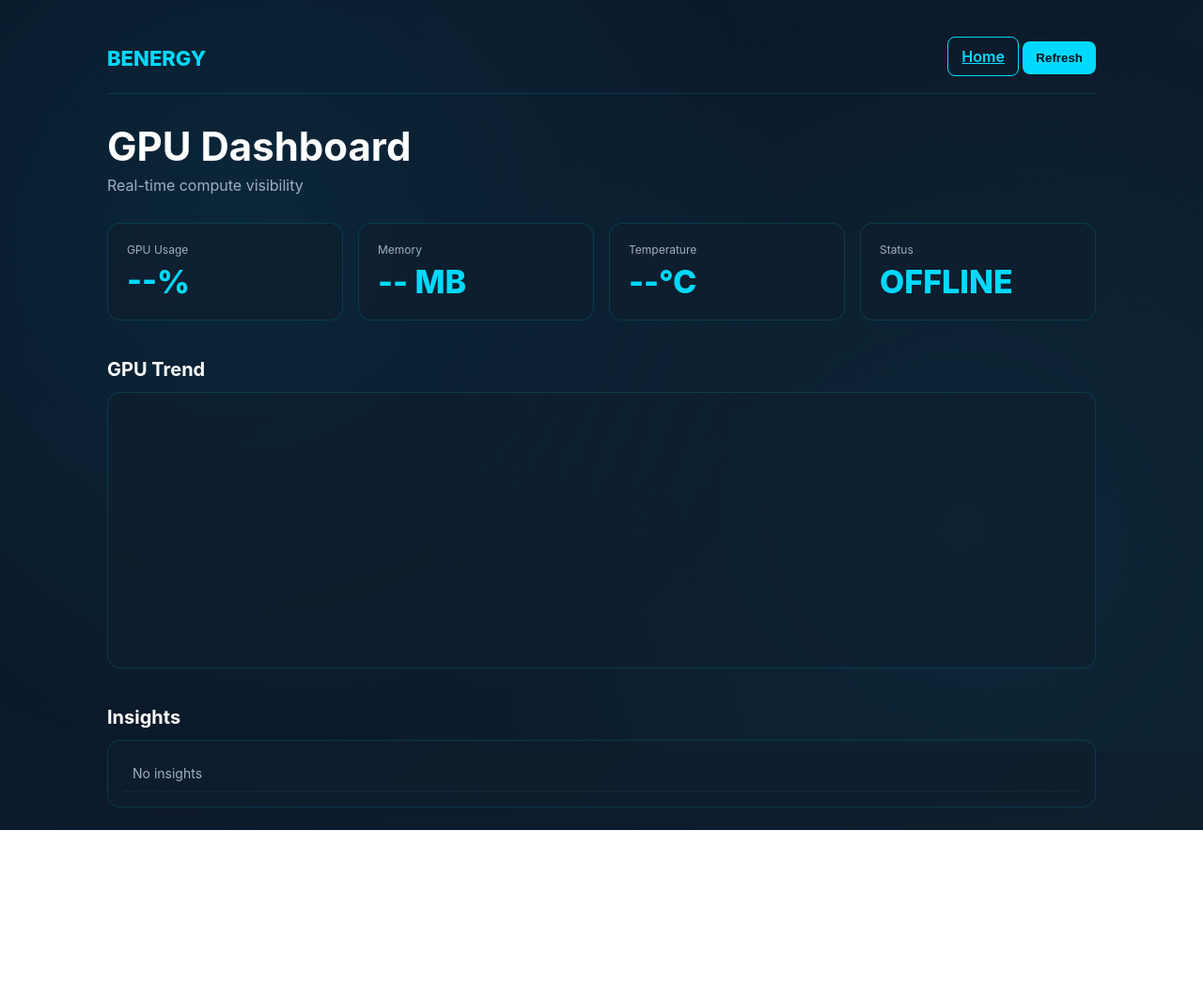
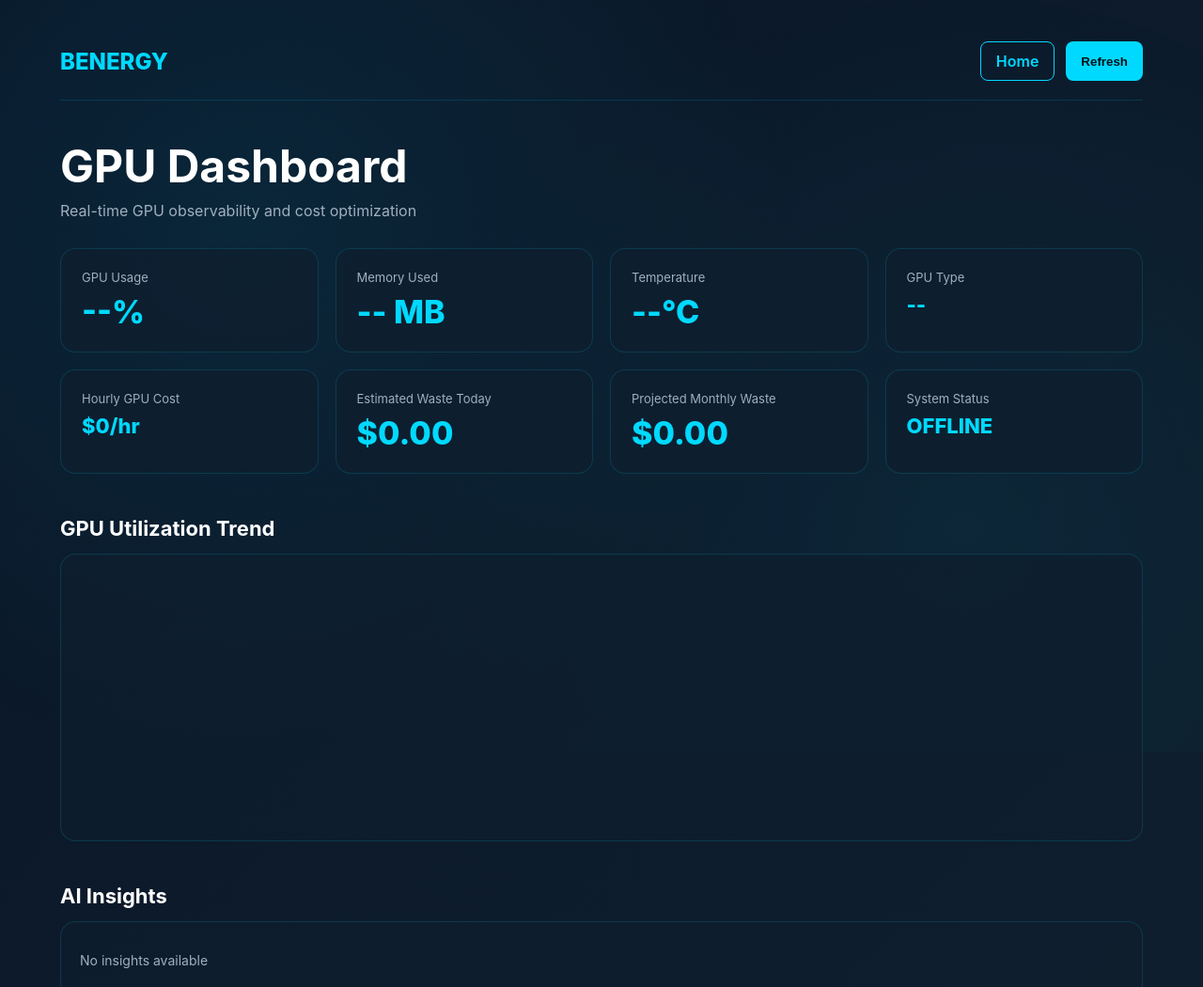
Before and after one commit to Benergy-io/Benergy, a plain HTML site: page frontend/app.html in a window 1280 px wide. Shown: the top 1050 px of the page at 94% size. Before the commit the page ends 883 px from the top, so only its background shows below. Drawn offline with Linux system fonts and the light colour scheme; no server answers.

Commit message:
final pricing dashboard upgrade

```diff
--- a/frontend/app.html
+++ b/frontend/app.html
@@ -1,44 +1,50 @@
-<html lang="">
+<!DOCTYPE html>
+<html lang="en">
 <head>
-    <meta charset="UTF-8">
-    <meta name="viewpo, initial-scale=1.0">
-    <title>Dashboard - </title>
+<meta charset="UTF-8" />
+<meta name="viewport" content="width=device-width, initial-scale=1.0"/>
+<title>Benergy Dashboard</title>
 
 <style>
-    * { margin:0; padding:0; box-sizing:border-box; }
+*{
+    margin:0;
+    padding:0;
+    box-sizing:border-box;
+}
 
-    :root {
+:root{
     --primary:#00d9ff;
     --dark:#0a1628;
     --surface:#0f1f2e;
-        --text:#fff;
+    --text:#ffffff;
     --muted:#9fb0c0;
 }
 
-    body {
-        font-family: -apple-system, BlinkMacSystemFont, "Segoe UI", Roboto;
-        background: linear-gradient(135deg,#0a1628,#0f1f2e);
-        color: var(--text);
+body{
+    font-family:-apple-system,BlinkMacSystemFont,"Segoe UI",Roboto;
+    background:linear-gradient(135deg,#0a1628,#0f1f2e);
+    color:var(--text);
+    overflow-x:hidden;
 }
 
-    .bg {
-        position: fixed;
-        inset: 0;
+.bg{
+    position:fixed;
+    inset:0;
     background:
         radial-gradient(circle at 20% 30%, rgba(0,217,255,0.08), transparent 50%),
         radial-gradient(circle at 80% 70%, rgba(0,217,255,0.06), transparent 50%);
     z-index:0;
 }
 
-    .container {
+.container{
     position:relative;
     z-index:1;
-        max-width:1100px;
+    max-width:1200px;
     margin:auto;
     padding:24px;
 }
 
-    nav {
+nav{
     display:flex;
     justify-content:space-between;
     align-items:center;
@@ -46,63 +52,131 @@
     border-bottom:1px solid rgba(0,217,255,0.15);
 }
 
-    .logo {
+.logo{
+    font-size:24px;
     font-weight:800;
     color:var(--primary);
-        font-size:22px;
 }
 
-    .btn {
-        padding:10px 14px;
+.nav-buttons{
+    display:flex;
+    gap:12px;
+}
+
+.btn{
+    padding:10px 16px;
     border-radius:8px;
     border:none;
     cursor:pointer;
     font-weight:600;
+    transition:0.2s;
+    text-decoration:none;
 }
 
-    .btn-primary { background:var(--primary); color:#001018; }
-    .btn-secondary { background:transparent; border:1px solid var(--primary); color:var(--primary); }
+.btn-primary{
+    background:var(--primary);
+    color:#001018;
+}
 
-    .header { margin-top:30px; }
-    .header h1 { font-size:42px; }
-    .header p { color:var(--muted); margin-top:6px; }
+.btn-primary:hover{
+    transform:translateY(-2px);
+}
 
-    .grid {
+.btn-secondary{
+    background:transparent;
+    border:1px solid var(--primary);
+    color:var(--primary);
+}
+
+.header{
+    margin-top:40px;
+}
+
+.header h1{
+    font-size:48px;
+    margin-bottom:8px;
+}
+
+.header p{
+    color:var(--muted);
+    font-size:16px;
+}
+
+.grid{
+    margin-top:30px;
     display:grid;
     grid-template-columns:repeat(auto-fit,minmax(220px,1fr));
-        gap:16px;
-        margin-top:30px;
+    gap:18px;
 }
 
-    .card {
+.card{
     background:rgba(15,31,46,0.7);
     border:1px solid rgba(0,217,255,0.15);
-        padding:20px;
-        border-radius:14px;
+    border-radius:16px;
+    padding:22px;
+    transition:0.2s;
 }
 
-    .label { font-size:12px; color:var(--muted); }
-    .value { font-size:34px; color:var(--primary); font-weight:800; margin-top:6px; }
-
-    .section { margin-top:40px; }
-
-    .section h2 { font-size:20px; margin-bottom:12px; }
-
-    .panel {
-        background:rgba(15,31,46,0.6);
-        border:1px solid rgba(0,217,255,0.15);
-        padding:16px;
-        border-radius:14px;
+.card:hover{
+    transform:translateY(-3px);
+    border-color:rgba(0,217,255,0.35);
 }
 
-    .insight {
-        padding:10px;
+.label{
+    font-size:13px;
+    color:var(--muted);
+    margin-bottom:8px;
+}
+
+.value{
+    font-size:34px;
+    font-weight:800;
+    color:var(--primary);
+}
+
+.small{
+    font-size:22px;
+}
+
+.section{
+    margin-top:45px;
+}
+
+.section h2{
+    margin-bottom:14px;
+    font-size:22px;
+}
+
+.panel{
+    background:rgba(15,31,46,0.7);
+    border:1px solid rgba(0,217,255,0.15);
+    border-radius:16px;
+    padding:20px;
+}
+
+.insight{
+    padding:12px 0;
     border-bottom:1px solid rgba(255,255,255,0.05);
     color:var(--muted);
     font-size:14px;
 }
 
-    canvas { width:100%; height:260px; }
+.insight:last-child{
+    border-bottom:none;
+}
+
+canvas{
+    width:100%;
+    height:260px;
+}
+
+.footer{
+    margin-top:60px;
+    padding:20px 0;
+    text-align:center;
+    color:var(--muted);
+    font-size:13px;
+}
 </style>
 </head>
 
@@ -114,26 +188,30 @@
 
 <nav>
     <div class="logo">BENERGY</div>
-    <div>
-        <a class="btn btn-secondary" href="/">Home</a>
-        <button class="btn btn-primary" onclick="refresh()">Refresh</button>
+
+    <div class="nav-buttons">
+        <a href="/" class="btn btn-secondary">Home</a>
+        <button class="btn btn-primary" onclick="refreshDashboard()">
+            Refresh
+        </button>
     </div>
 </nav>
 
 <div class="header">
     <h1>GPU Dashboard</h1>
-    <p>Real-time compute visibility</p>
+    <p>Real-time GPU observability and cost optimization</p>
 </div>
 
 <!-- METRICS -->
 <div class="grid">
+
     <div class="card">
         <div class="label">GPU Usage</div>
         <div class="value" id="gpu">--%</div>
     </div>
 
     <div class="card">
-        <div class="label">Memory</div>
+        <div class="label">Memory Used</div>
         <div class="value" id="mem">-- MB</div>
     </div>
 
@@ -143,14 +221,36 @@
     </div>
 
     <div class="card">
-        <div class="label">Status</div>
-        <div class="value" id="status">LIVE</div>
+        <div class="label">GPU Type</div>
+        <div class="value small" id="gpuType">--</div>
     </div>
+
+    <div class="card">
+        <div class="label">Hourly GPU Cost</div>
+        <div class="value small" id="hourly">$0/hr</div>
+    </div>
+
+    <div class="card">
+        <div class="label">Estimated Waste Today</div>
+        <div class="value" id="cost">$0.00</div>
+    </div>
+
+    <div class="card">
+        <div class="label">Projected Monthly Waste</div>
+        <div class="value" id="monthly">$0.00</div>
+    </div>
+
+    <div class="card">
+        <div class="label">System Status</div>
+        <div class="value small" id="status">LIVE</div>
+    </div>
+
 </div>
 
 <!-- CHART -->
 <div class="section">
-    <h2>GPU Trend</h2>
+    <h2>GPU Utilization Trend</h2>
+
     <div class="panel">
         <canvas id="chart"></canvas>
     </div>
@@ -158,10 +258,15 @@
 
 <!-- INSIGHTS -->
 <div class="section">
-    <h2>Insights</h2>
+    <h2>AI Insights</h2>
+
     <div class="panel" id="insightsBox">
-        Loading...
+        Loading insights...
     </div>
+</div>
+
+<div class="footer">
+    © 2026 Benergy — GPU Cost Intelligence Platform
 </div>
 
 </div>
@@ -173,48 +278,112 @@ const CONFIG = {
 };
 
 let history = [];
+let totalCost = 0;
 
 async function loadMetrics() {
+
     try {
+
         const r = await fetch(CONFIG.BASE_URL + "/metrics");
         const d = await r.json();
 
-        document.getElementById("gpu").innerText = d.gpu_utilization + "%";
-        document.getElementById("mem").innerText = d.memory_used + " MB";
-        document.getElementById("temp").innerText = d.temperature + "°C";
+        document.getElementById("gpu").innerText =
+            d.gpu_utilization + "%";
+
+        document.getElementById("mem").innerText =
+            d.memory_used + " MB";
+
+        document.getElementById("temp").innerText =
+            d.temperature + "°C";
+
+        document.getElementById("gpuType").innerText =
+            d.gpu_type;
+
+        document.getElementById("hourly").innerText =
+            "$" + d.gpu_hourly_cost + "/hr";
+
+        // COST CALCULATION
+
+        const gpuUtil = d.gpu_utilization || 0;
+
+        const idleFraction = (100 - gpuUtil) / 100;
+
+        const intervalHours = 5 / 3600;
+
+        const wasted =
+            idleFraction *
+            d.gpu_hourly_cost *
+            intervalHours;
+
+        totalCost += wasted;
+
+        document.getElementById("cost").innerText =
+            "$" + totalCost.toFixed(2);
+
+        document.getElementById("monthly").innerText =
+            "$" + (totalCost * 30).toFixed(2);
+
     } catch (e) {
-        document.getElementById("status").innerText = "OFFLINE";
+
+        document.getElementById("status").innerText =
+            "OFFLINE";
     }
 }
 
 async function loadHistory() {
+
     try {
+
         const r = await fetch(CONFIG.BASE_URL + "/history");
+
         const d = await r.json();
+
         history = d.slice(-30);
-        draw();
+
+        drawChart();
+
     } catch (e) {}
 }
 
 async function loadInsights() {
+
     try {
+
         const r = await fetch(CONFIG.BASE_URL + "/insights");
+
         const d = await r.json();
 
         document.getElementById("insightsBox").innerHTML = `
-            <div class="insight">✔ ${d.status || "OK"}</div>
-            <div class="insight">💡 ${d.recommendation || "Optimize GPU usage"}</div>
-            <div class="insight">⚠ ${d.alert || "None"}</div>
+            <div class="insight">
+                ✔ Status: ${d.status || "OK"}
+            </div>
+
+            <div class="insight">
+                💡 Recommendation:
+                ${d.recommendation || "Optimize GPU scheduling"}
+            </div>
+
+            <div class="insight">
+                ⚠ Alert:
+                ${d.alert || "None"}
+            </div>
         `;
+
     } catch (e) {
+
         document.getElementById("insightsBox").innerHTML =
-            "<div class='insight'>No insights</div>";
+            "<div class='insight'>No insights available</div>";
     }
 }
 
-function draw() {
+function drawChart() {
+
     const c = document.getElementById("chart");
+
     const ctx = c.getContext("2d");
+
+    c.width = c.offsetWidth;
+    c.height = 260;
 
     ctx.clearRect(0,0,c.width,c.height);
 
@@ -223,27 +392,41 @@ function draw() {
     const step = c.width / history.length;
 
     ctx.beginPath();
+
     ctx.strokeStyle = "#00d9ff";
-    ctx.lineWidth = 2;
+
+    ctx.lineWidth = 3;
 
     history.forEach((p,i)=>{
+
         const x = i * step;
-        const y = c.height - (p.gpu_utilization/100)*c.height;
 
-        i===0 ? ctx.moveTo(x,y) : ctx.lineTo(x,y);
+        const y =
+            c.height -
+            (p.gpu_utilization / 100) * c.height;
+
+        if(i===0){
+            ctx.moveTo(x,y);
+        } else {
+            ctx.lineTo(x,y);
+        }
     });
 
     ctx.stroke();
 }
 
-function refresh() {
+function refreshDashboard() {
+
     loadMetrics();
+
     loadHistory();
+
     loadInsights();
 }
 
-refresh();
-setInterval(refresh, 5000);
+refreshDashboard();
+
+setInterval(refreshDashboard, 5000);
 
 </script>
 
```
Lines whose indentation alone changed are shown as unchanged.
